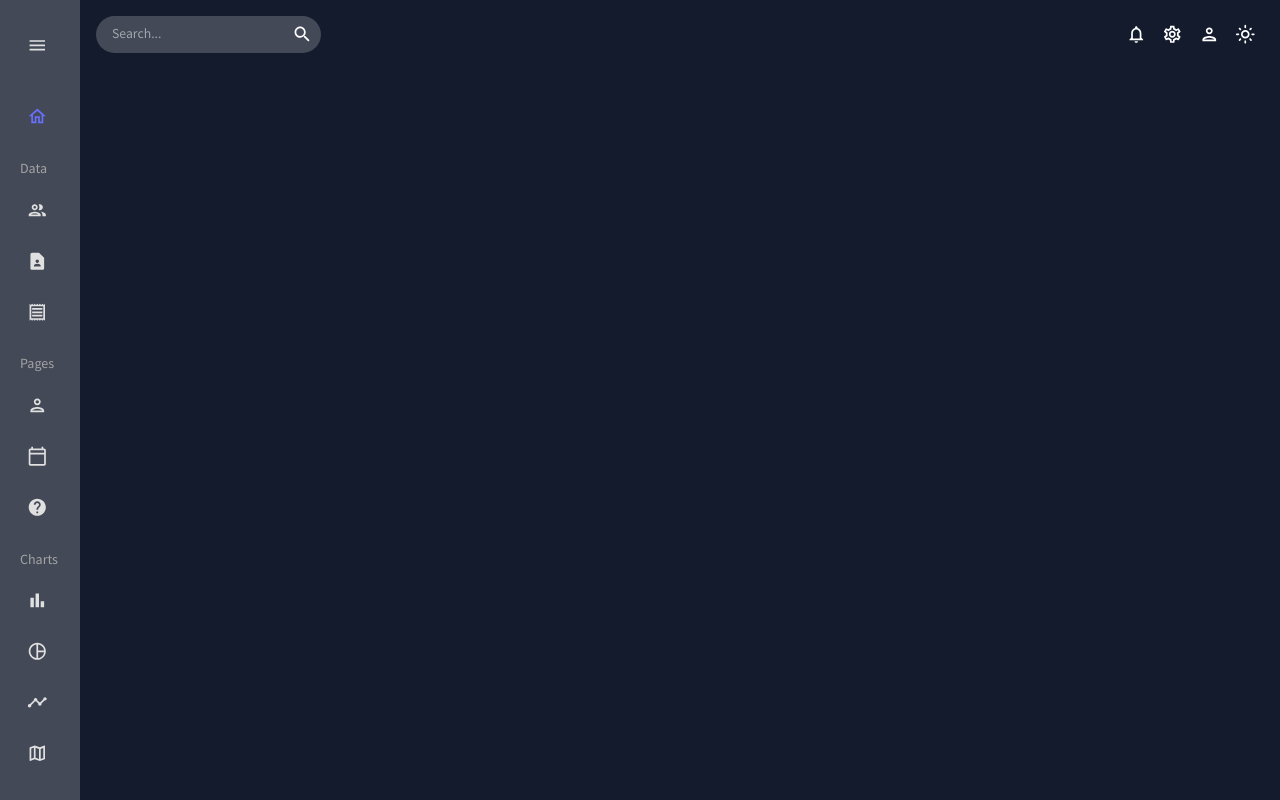
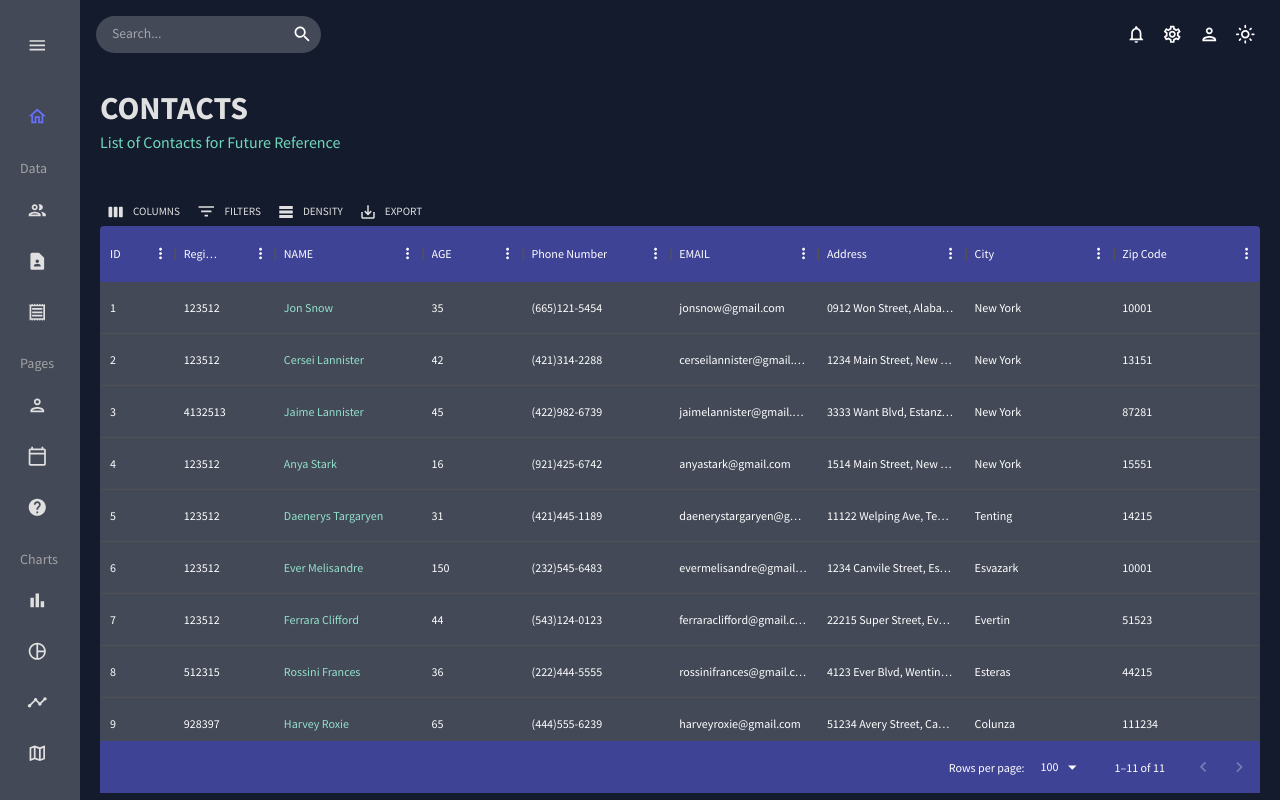
Before and after one commit to ArtisAdemi/AdminPannel, a React (Create React App) app in the folder view/: page /contacts in a window 1280 px wide. Built offline with nearby package versions, Linux system fonts and the light colour scheme.

Commit message:
Contacts page ... Working on Grid Toolbar

```diff
--- a/view/src/App.js
+++ b/view/src/App.js
@@ -6,7 +6,7 @@
 import Dashboard from './scenes/dashboard';
 import Team from './scenes/team';
 // import Invoices from './scenes/invoices';
-// import Contacts from './scenes/contacts';
+import Contacts from './scenes/contacts';
 // import Bar from './scenes/bar';
 // import Form from './scenes/form';
 // import Line from './scenes/line';
@@ -30,7 +30,7 @@
         <Routes>
           <Route path="/" element={<Dashboard />} />
           <Route path="/team" element={<Team />} />
-          {/* <Route path="/contacts" element={<Contacts />} /> */}
+          <Route path="/contacts" element={<Contacts />} />
           {/* <Route path="/invoices" element={<Invoices />} /> */}
           {/* <Route path="/form" element={<Form />} /> */}
           {/* <Route path="/bar" element={<Bar />} /> */}
--- /dev/null
+++ b/view/src/scenes/contacts/index.jsx
@@ -0,0 +1,103 @@
+import { Box, Toolbar, useTheme } from "@mui/material";
+import { DataGrid, GridToolbar } from "@mui/x-data-grid";
+import { tokens } from "../../theme";
+import { mockDataContacts } from "../../data/mockData";
+import Header from "../../components/Header";
+
+
+
+const Contacts = () => {
+    const theme = useTheme();
+    const colors = tokens(theme.palette.mode);
+    const columns = [
+        { field : "id", headerName:"ID", flex: 0.5},
+        {field: "registrarId" , headerName: "Registrar ID"},
+        {
+             field: "name" ,
+             headerName: "NAME",
+             flex:1,
+             cellClassName: "name-column--cell"
+        },
+        {
+             field: "age" ,
+             headerName: "AGE",
+             type: "number",
+             headerAlign: "left",
+             align: "left",
+        },
+        {
+             field: "phone" ,
+             headerName: "Phone Number",
+             flex: 1,
+        },
+        {
+             field: "email" ,
+             headerName: "EMAIL",
+             flex: 1,
+        },
+        {
+             field: "address" ,
+             headerName: "Address",
+             flex: 1,
+        },
+        {
+             field: "city" ,
+             headerName: "City",
+             flex: 1,
+        },
+        {
+             field: "zipCode" ,
+             headerName: "Zip Code",
+             flex: 1,
+        },
+
+
+
+    ];
+
+  return (
+    <Box m="20px">
+        <Header title="CONTACTS" subtitle="List of Contacts for Future Reference" />
+        <Box
+        m="40px 0 0 0"
+        height = "75vh"
+        sx={{
+            "& .MuiDataGrid-root": {
+              border: "none",
+            },
+            "& .MuiDataGrid-cell": {
+              borderBottom: "none",
+            },
+            "& .name-column--cell": {
+              color: colors.greenAccent[300],
+            },
+            "& .MuiDataGrid-columnHeaders": {
+              backgroundColor: colors.blueAccent[700],
+              borderBottom: "none",
+            },
+            "& .MuiDataGrid-virtualScroller": {
+              backgroundColor: colors.primary[400],
+            },
+            "& .MuiDataGrid-footerContainer": {
+              borderTop: "none",
+              backgroundColor: colors.blueAccent[700],
+            },
+            "& .MuiCheckbox-root": {
+              color: `${colors.greenAccent[200]} !important`,
+            },
+            "& .MuiDataGrid-toolbarContainer .MuiButton-text": {
+              color: `${colors.grey[100]} !important`,
+            },
+          }}
+        >
+            <DataGrid
+            rows={mockDataContacts}
+            columns={columns}
+            components={ {Toolbar : GridToolbar}}
+            />
+    </Box>
+    </Box>
+  )
+}
+
+export default Contacts
--- a/view/src/scenes/global/Sidebar.jsx
+++ b/view/src/scenes/global/Sidebar.jsx
@@ -89,8 +89,8 @@
             <><Box mb="25px"
             textAlign="center">
               <img src={`../../assets/sticker.png`} alt="profile-user"
-                width="100px"
-                height="100px"
+                width="75px"
+                height="75px"
                 style={{ cursor: "pointer", borderRadius: "50%" }} />
             </Box>
             <Box textAlign="center">
--- a/view/src/scenes/team/index.jsx
+++ b/view/src/scenes/team/index.jsx
@@ -15,7 +15,7 @@
              field: "name" ,
              headerName: "NAME",
              flex:1,
-             cellClassName: "name-column-cell"
+             cellClassName: "name-column--cell"
         },
         {
              field: "age" ,
@@ -74,6 +74,31 @@
         <Box
         m="40px 0 0 0"
         height = "75vh"
+        sx={{
+            "& .MuiDataGrid-root" :{
+                border: "none",
+            },
+            "& .MuiDataGrid-cell": {
+                borderBottom: "none"
+            },
+            "& .name-column--cell": {
+                color: colors.greenAccent[300]
+            },
+            "& .MuiDataGrid-columnHeader": {
+                backgroundColor: colors.blueAccent[700],
+                borderBottom: "none"
+            },
+            "& .MuiDataGrid-virtualScroller" : {
+                backgroundColor: colors.primary[400]
+            },
+            "& .MuiDataGrid-footerContainer": {
+                borderTop: "none",
+                backgroundColor: colors.blueAccent[700],
+              },
+              "& .MuiCheckbox-root": {
+                color: `${colors.greenAccent[200]} !important`,
+              },
+        }}
         >
             <DataGrid
             rows={mockDataTeam}
```
